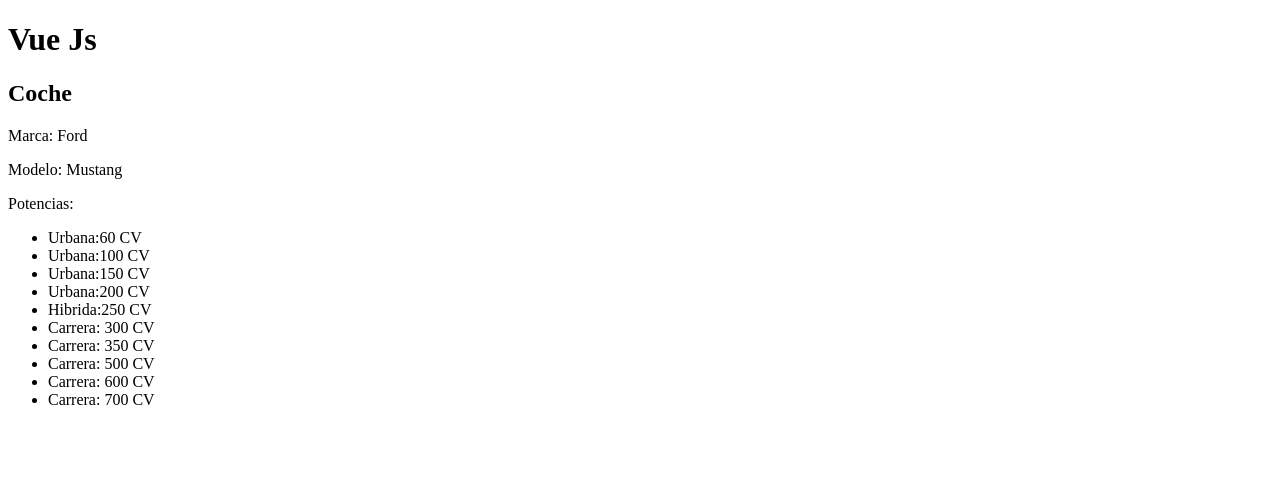
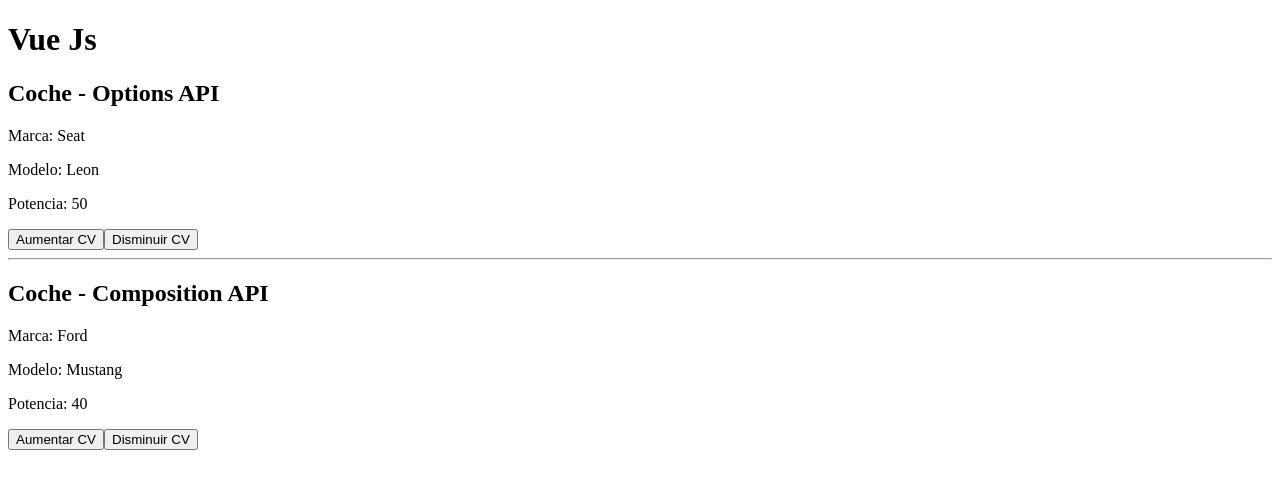
Before and after one commit to AtoBerenguer/starter, a Vue app: page / in a window 1280 px wide. Shown: the top 488 px of the page. Built offline with nearby package versions, Linux system fonts and the light colour scheme.

Commit message:
Reemplazar componente 'car' por 'CarOptions' y 'CarComposition'; agregar nuevos componentes para opciones y composición de API

```diff
--- a/src/App.vue
+++ b/src/App.vue
@@ -1,16 +1,20 @@
 <template>
   <h1>Vue Js</h1>
-  <car></car>
+  <CarOptions/>
+  <hr/>
+  <CarComposition></CarComposition>
   <div>
 
   </div>
 </template>
 
 <script>
-import car from './components/car.vue'
+import CarComposition from './components/CarComposition.vue'
+import CarOptions from './components/CarOptions.vue'
   export default {
     components: {
-      car
+      CarComposition,
+      CarOptions
     }
   }
 </script>
--- /dev/null
+++ b/src/components/CarComposition.vue
@@ -0,0 +1,43 @@
+<template>
+    <h2>Coche - Composition API</h2>
+    <p>Marca: {{ brand }}</p>
+    <p>Modelo: {{ model }}</p>
+    <p>Potencia: {{ power }}</p>
+    <button @click="upPower">Aumentar CV</button>
+
+    <button @click="downPower">Disminuir CV</button>
+</template>
+
+<script >
+import { ref } from 'vue';
+export default {
+    setup(){
+        const brand = 'Ford';
+        const model = 'Mustang';
+        let power = ref(40);
+
+        const upPower = () => {
+            console.log("Aumentado potencia");
+            console.log(power.value);
+            power.value ++;
+        };
+        const downPower = () => {
+            console.log("Disminuir potencia ");
+            power.value --;
+        };
+        return {
+            brand,
+            model,
+            power,
+            upPower,
+            downPower,
+        };
+    },
+};
+
+
+</script>
+
+<style lang="scss" scoped>
+
+</style>
--- /dev/null
+++ b/src/components/CarOptions.vue
@@ -0,0 +1,38 @@
+<template>
+    <h2>Coche - Options API</h2>
+    <p>Marca: {{ brand }}</p>
+    <p>Modelo: {{ model }}</p>
+    <p>Potencia: {{ power }}</p>
+    <button @click="upPower(50)">Aumentar CV</button>
+    <button @click="downPower">Disminuir CV</button>
+</template>
+
+<script >
+export default {
+    data(){
+        return{
+            brand: 'Seat',
+            model: 'Leon',
+            power: 50,
+        }
+    },
+
+    methods: {
+        upPower(newPower){
+
+            this.power += newPower;
+
+        },
+        downPower(){
+            console.log("Disminuir potencia");
+            this.power -= 10;
+        },
+    },
+};
+
+
+</script>
+
+<style lang="scss" scoped>
+
+</style>
--- a/src/components/car.vue
+++ /dev/null
@@ -1,36 +0,0 @@
-<template>
-    <div>
-        <h2>Coche</h2>
-        <p>Marca: {{brand}}</p>
-        <p>Modelo: {{model}}</p>
-        <p>Potencias:</p>
-        <ul>
-            <template v-for="(power,index) in powers " :key="index" >
-                <li v-if="power < 240">Urbana:{{power}} CV</li>
-                <li v-else-if="power === 250">Hibrida:{{power}} CV</li>
-                <li v-else>Carrera: {{ power }} CV</li>
-            </template>
-        </ul>
-
-    </div>
-</template>
-
-<script>
-export default {
-
-    setup() {
-        const brand = 'Ford';
-        const model = 'Mustang';
-        const powers = [60,100,150,200,250,300,350,500,600,700];
-
-
-        return {
-            brand,
-            model,
-            powers,
-        };
-    }
-}
-</script>
-
-<style lang="scss" scoped></style>
```
